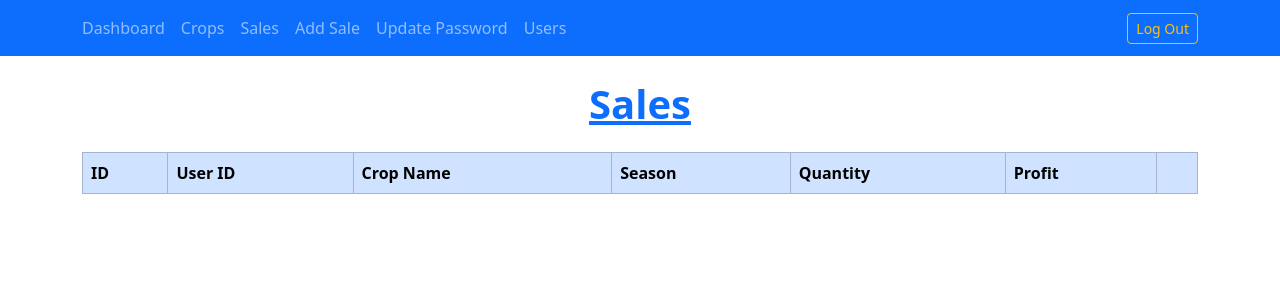
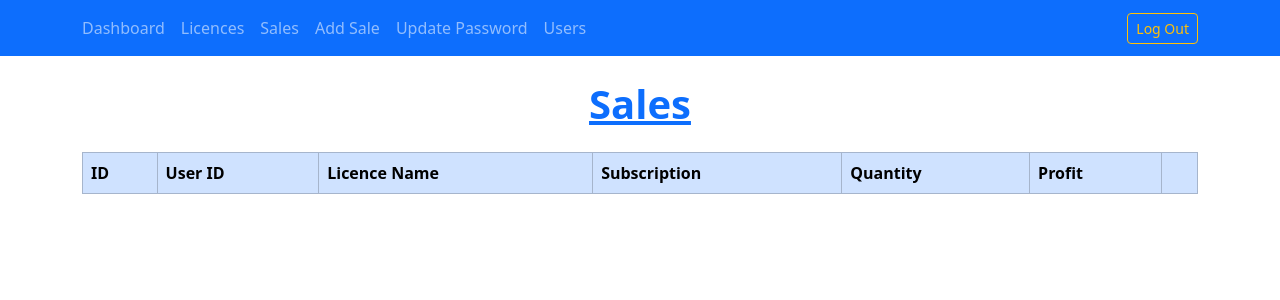
Before and after one commit to Maximus-b-2023/SED, a Flask app: page /sales in a window 1280 px wide. Shown: the top 300 px of the page. Run offline with Flask 3, Linux system fonts and the light colour scheme; a user stored in the database is signed in; data comes from the database, SQL or seed files in the repository; lists and menus that the app fills with data are empty; some libraries are stand-ins or nearby versions.

Commit message:
recongig complete

```diff
--- a/Database/databaseCreate.py
+++ b/Database/databaseCreate.py
@@ -10,10 +10,10 @@
 #                  ACCOUNTTYPE    TEXT    NOT NULL);''')
 #     print("Table Created successfully")
 
-# def createCropsTable():
+# def createLicencesTable():
 #     conn = sqlite3.connect('./instance/db.sqlite3')
 
-#     conn.execute('''CREATE TABLE IF NOT EXISTS crops
+#     conn.execute('''CREATE TABLE IF NOT EXISTS licences
 #                  (CROPNAME       TEXT    NOT NULL,
 #                  SEEDPRICE       INT    NOT NULL,
 #                  LOWESTSELLINGPRICE          INT    NOT NULL);''')
@@ -32,5 +32,5 @@
 #     print("Table Created successfully")
 
 # createUserTable()
-# createCropsTable()
+# createLicencesTable()
 # createSalesTable()
--- a/Database/databaseMock.py
+++ b/Database/databaseMock.py
@@ -24,10 +24,10 @@ def updateAccountType(targetUID, newAccountType):
 conn = sqlite3.connect('./instance/db.sqlite3')
 cur = conn.cursor
 
-def mockCrops():
+def mockLicences():
     try:
         conn.execute(
-        '''INSERT INTO crops (CROPNAME,SEEDPRICE,LOWESTSELLINGPRICE)
+        '''INSERT INTO licences (CROPNAME,SEEDPRICE,LOWESTSELLINGPRICE)
         VALUES
             ("Blue Jazz",30,50),
             ("Cauliflower",80,175),
--- a/app.py
+++ b/app.py
@@ -3,7 +3,7 @@ from flask import Flask, jsonify, render_template, redirect, request, url_for, f
 from flask_wtf import FlaskForm
 from flask_sqlalchemy import SQLAlchemy
 from flask_login import UserMixin, LoginManager, login_required, login_user, current_user, logout_user
-from wtforms import StringField, PasswordField, BooleanField, SubmitField
+from wtforms import StringField, PasswordField, BooleanField, SubmitField, SelectField
 from wtforms.validators import InputRequired, Length, Email
 from werkzeug.security import generate_password_hash, check_password_hash
 
@@ -31,21 +31,21 @@ class Users(UserMixin, db.Model):
     password = db.Column(db.String(80), nullable=False)
     accounttype = db.Column(db.String(50), nullable=False, default="User")
 
-class Crops(UserMixin, db.Model):
+class Licences(UserMixin, db.Model):
     id = db.Column(db.Integer, primary_key=True)
-    cropname = db.Column(db.String(50), nullable=False)
-    seedprice = db.Column(db.String(50), nullable=False)
+    licencename = db.Column(db.String(50), nullable=False)
+    licenceprice = db.Column(db.String(50), nullable=False)
     lowestsellingprice = db.Column(db.Integer, nullable=False)
 
 class Sales(UserMixin, db.Model):
     id = db.Column(db.Integer, primary_key=True)
-    cropid = db.Column(db.Integer, db.ForeignKey('crops.id'), nullable=False)
-    season = db.Column(db.String(50), nullable=False)
+    licenceid = db.Column(db.Integer, db.ForeignKey('licences.id'), nullable=False)
+    subscription = db.Column(db.String(50), nullable=False)
     quantitysold = db.Column(db.Integer, nullable=False)
     profitmade = db.Column(db.Integer, nullable=False)
     userid = db.Column(db.Integer, db.ForeignKey('users.id'), nullable=False)
 
-    crops = db.relationship('Crops', backref='sales', lazy=True)
+    licences = db.relationship('Licences', backref='sales', lazy=True)
 
 @login_manager.user_loader
 def load_user(user_id):
@@ -73,8 +73,8 @@ class AccountForm(FlaskForm):
     submit = SubmitField("Update Account Type")
 
 class SaleForm(FlaskForm):
-    cropname = StringField("Crop Name", validators=[InputRequired()])
-    season = StringField("Season", validators=[InputRequired()])
+    licencename = SelectField("Licence Name", validators=[InputRequired()])
+    subscription = SelectField("Subscription", validators=[InputRequired()])
     quantitysold = StringField("Quantity Sold", validators=[InputRequired()])
     revenue = StringField("Revenue", validators=[InputRequired()])
     submit = SubmitField("Add Sale")
@@ -92,32 +92,32 @@ def setAdmin():
         print("Update failed")
         return "Update failed"
 
-def mockCrops():
-    if not Crops.query.first():
-        db.session.add(Crops(cropname="Blue Jazz", seedprice=30, lowestsellingprice=50))
-        db.session.add(Crops(cropname="Cauliflower", seedprice=80, lowestsellingprice=175))
-        db.session.add(Crops(cropname="Garlic", seedprice=40, lowestsellingprice=60))
-        db.session.add(Crops(cropname="Green Bean", seedprice=60, lowestsellingprice=40))
-        db.session.add(Crops(cropname="Kale", seedprice=70, lowestsellingprice=110))
-        db.session.add(Crops(cropname="Parsnip", seedprice=70, lowestsellingprice=110))
-        db.session.add(Crops(cropname="Potato", seedprice=50, lowestsellingprice=80))
-        db.session.add(Crops(cropname="Strawberry", seedprice=100, lowestsellingprice=120))
-        db.session.add(Crops(cropname="Tulip", seedprice=20, lowestsellingprice=30))
-        db.session.add(Crops(cropname="Unmilled Rice", seedprice=40, lowestsellingprice=30))
+def mockLicences():
+    if not Licences.query.first():
+        db.session.add(Licences(licencename="Basic", licenceprice=30, lowestsellingprice=50))
+        db.session.add(Licences(licencename="Pro", licenceprice=80, lowestsellingprice=175))
+        db.session.add(Licences(licencename="Bronze", licenceprice=40, lowestsellingprice=60))
+        db.session.add(Licences(licencename="Silver", licenceprice=60, lowestsellingprice=40))
+        db.session.add(Licences(licencename="Gold", licenceprice=70, lowestsellingprice=110))
+        db.session.add(Licences(licencename="Gold ent", licenceprice=70, lowestsellingprice=110))
+        db.session.add(Licences(licencename="AI", licenceprice=50, lowestsellingprice=80))
+        db.session.add(Licences(licencename="Gold AI", licenceprice=100, lowestsellingprice=120))
+        db.session.add(Licences(licencename="Student Bronze", licenceprice=20, lowestsellingprice=30))
+        db.session.add(Licences(licencename="Concession Bronze", licenceprice=40, lowestsellingprice=30))
         db.session.commit()
 
 def mockSales():
     if not Sales.query.first():
-        db.session.add(Sales(cropid=1, season="Spring", quantitysold=10, profitmade=1000, userid=1))
-        db.session.add(Sales(cropid=2, season="Spring", quantitysold=5, profitmade=500, userid=1))
-        db.session.add(Sales(cropid=3, season="Spring", quantitysold=15, profitmade=1500, userid=2))
-        db.session.add(Sales(cropid=4, season="Spring", quantitysold=20, profitmade=2000, userid=3))
-        db.session.add(Sales(cropid=5, season="Spring", quantitysold=25, profitmade=2500, userid=4))
-        db.session.add(Sales(cropid=6, season="Spring", quantitysold=30, profitmade=2700, userid=5))
-        db.session.add(Sales(cropid=7, season="Spring", quantitysold=15, profitmade=1500, userid=6))
-        db.session.add(Sales(cropid=8, season="Spring", quantitysold=250, profitmade=25000, userid=7))
-        db.session.add(Sales(cropid=9, season="Spring", quantitysold=55, profitmade=5500, userid=8))
-        db.session.add(Sales(cropid=10, season="Spring", quantitysold=75, profitmade=7500, userid=9))
+        db.session.add(Sales(licenceid=1, subscription="Annual", quantitysold=10, profitmade=1000, userid=1))
+        db.session.add(Sales(licenceid=2, subscription="Monthly", quantitysold=5, profitmade=500, userid=1))
+        db.session.add(Sales(licenceid=3, subscription="Monthly", quantitysold=15, profitmade=1500, userid=2))
+        db.session.add(Sales(licenceid=4, subscription="Monthly", quantitysold=20, profitmade=2000, userid=3))
+        db.session.add(Sales(licenceid=5, subscription="Annual", quantitysold=25, profitmade=2500, userid=4))
+        db.session.add(Sales(licenceid=6, subscription="Monthly", quantitysold=30, profitmade=2700, userid=5))
+        db.session.add(Sales(licenceid=7, subscription="Monthly", quantitysold=15, profitmade=1500, userid=6))
+        db.session.add(Sales(licenceid=8, subscription="Annual", quantitysold=250, profitmade=25000, userid=7))
+        db.session.add(Sales(licenceid=9, subscription="Annual", quantitysold=55, profitmade=5500, userid=8))
+        db.session.add(Sales(licenceid=10, subscription="Monthly", quantitysold=75, profitmade=7500, userid=9))
         db.session.commit()
 
 def initDB():
@@ -197,16 +197,11 @@ def initDB():
 
 
         setAdmin()  # Ensure the first user is an admin
-        if not Crops.query.first():
-            mockCrops()
+        if not Licences.query.first():
+            mockLicences()
         if not Sales.query.first():
             mockSales()
 
-# def is_gunicorn_worker():
-#     return "gunicorn" in os.environ.get("SERVER_SOFTWARE", "")
-
-# if not is_gunicorn_worker() or os.environ.get("GUNICORN_WORKER_ID", "0") == "0":
-#     initDB()
 
 @app.route("/")
 @login_required
@@ -279,11 +274,11 @@ def users():
         flash("Could not fetch users.")
         return redirect(url_for("index"))
 
-@app.route('/crops', methods=['GET'])
+@app.route('/licences', methods=['GET'])
 @login_required
-def crops():
-    crops = Crops.query.all()
-    return render_template("crops.html", crops=crops)
+def licences():
+    licences = Licences.query.all()
+    return render_template("licences.html", licences=licences)
 
 @app.route('/sales', methods=['GET'])
 @login_required
@@ -299,19 +294,21 @@ def sales():
 @login_required
 def addSale():
     form = SaleForm()
+    form.licencename.choices = [(lic.licencename, lic.licencename )for lic in Licences.query.all()]
+    form.subscription.choices = ["Monthly", "Anunual"]
     if form.validate_on_submit():
         userid = current_user.id
-        cropname = form.cropname.data
-        season = form.season.data
+        licencename = form.licencename.data
+        subscription = form.subscription.data
         quantitysold = form.quantitysold.data
         revenue = form.revenue.data
 
-        crop = Crops.query.filter_by(cropname=cropname).first()
-        if not crop:
-            flash("Crop not found.")
+        licence = Licences.query.filter_by(licencename=licencename).first()
+        if not licence:
+            flash("Licence not found.")
             return redirect(url_for("addSale"))
 
-        new_sale = Sales(userid=userid, cropid=crop.id, season=season, quantitysold=quantitysold, profitmade=revenue)
+        new_sale = Sales(userid=userid, licenceid=licence.id, subscription=subscription, quantitysold=quantitysold, profitmade=revenue)
         db.session.add(new_sale)
         db.session.commit()
         flash("Sale added successfully.")
--- a/templates/addSale.html
+++ b/templates/addSale.html
@@ -6,8 +6,8 @@
     <h1 class="mb-4 text-primary fw-bold text-decoration-underline text-center">Add Sale</h1>
     <form method="post" action="{{ url_for('addSale') }}" class="p-4 border rounded bg-light">
         {{ form.csrf_token }}
-        {{ render_field(form.cropname, class="form-control mb-3") }}
-        {{ render_field(form.season, class="form-control mb-3") }}
+        {{ render_field(form.licencename, class="form-select mb-3") }}
+        {{ render_field(form.subscription, class="form-select mb-3") }}
         {{ render_field(form.quantitysold, class="form-control mb-3") }}
         {{ render_field(form.revenue, class="form-control mb-3") }}
         <div class="mb-3">
--- a/templates/base.html
+++ b/templates/base.html
@@ -16,7 +16,7 @@
             <a class="nav-link" href="/">Dashboard</a>
         </li>
         <li class="nav-item me-3">
-            <a class="nav-link" href="/crops">Crops</a>
+            <a class="nav-link" href="/licences">Licences</a>
         </li>
         <li class="nav-item me-3">
             <a class="nav-link" href="/sales">Sales</a>
--- a/templates/index.html
+++ b/templates/index.html
@@ -9,7 +9,7 @@ Home
     </div>
     <div class="row g-3">
         <div class="col-12 col-md-6">
-            <a class="btn btn-primary w-100 py-4" href="/crops">Crops</a>
+            <a class="btn btn-primary w-100 py-4" href="/licences">Licences</a>
         </div>
         <div class="col-12 col-md-6">
             <a class="btn btn-primary w-100 py-4" href="/sales">Sales</a>
--- a/templates/sales.html
+++ b/templates/sales.html
@@ -7,8 +7,8 @@
         <tr>
             <th>ID</th>
             <th>User ID</th>
-            <th>Crop Name</th>
-            <th>Season</th>
+            <th>Licence Name</th>
+            <th>Subscription</th>
             <th>Quantity</th>
             <th>Profit</th>
             <th></th>
@@ -19,8 +19,8 @@
         <tr>
             <td>{{ sales.id }}</td>
             <td>{{ sales.userid }}</td>
-            <td>{{ sales.crops.cropname }}</td>
-            <td>{{ sales.season }}</td>
+            <td>{{ sales.licences.licencename }}</td>
+            <td>{{ sales.subscription }}</td>
             <td>{{ sales.quantitysold }}</td>
             <td>{{ sales.profitmade }}</td>
             <td>
```
Also changed, not shown: Backend/costCalculators.py (+13 -13 lines), Backend/cropFetch.py (deleted, +0 -18 lines), Backend/licenceFetch.py (added, +18 -0 lines), Backend/salesTracker.py (+5 -5 lines), Backend/tests/test_logic.py (+8 -8 lines), Backend/tests/test_routes.py (+6 -6 lines), templates/crops.html (deleted, +0 -27 lines), templates/licences.html (added, +27 -0 lines).
